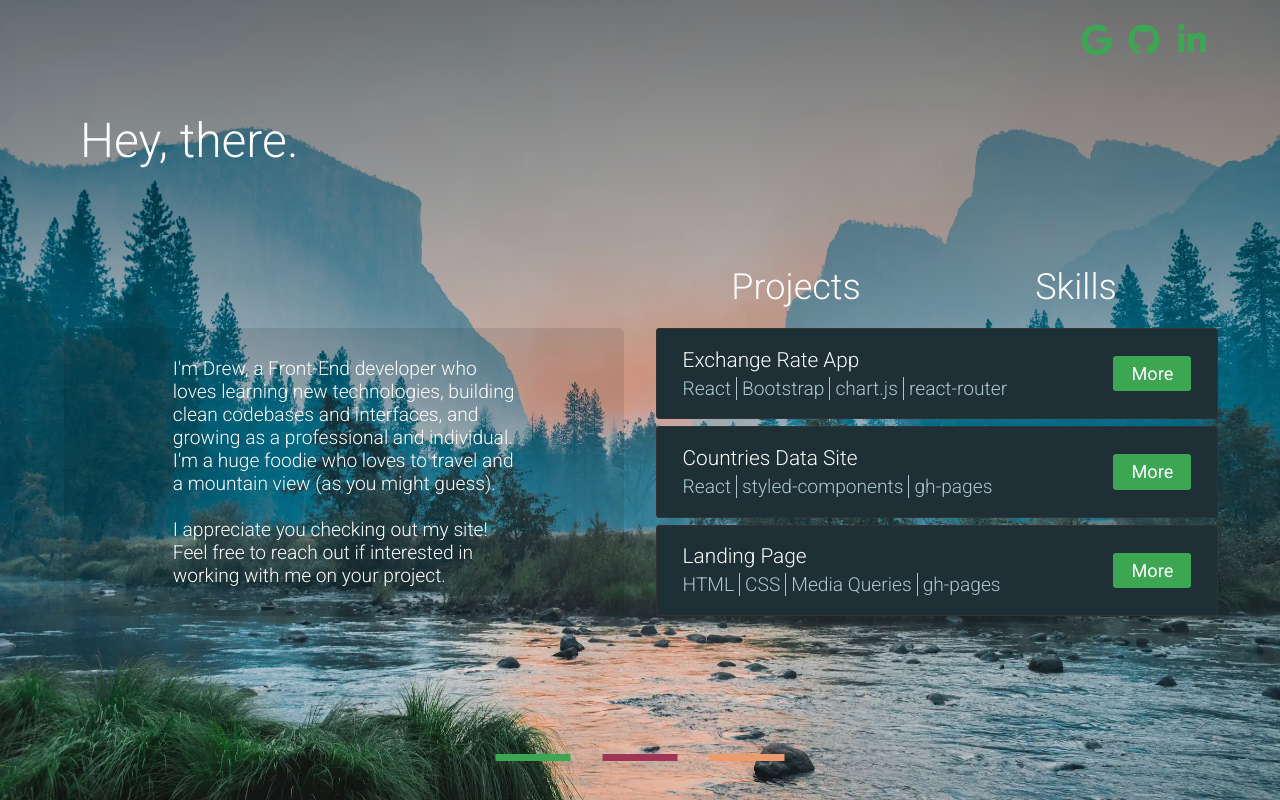
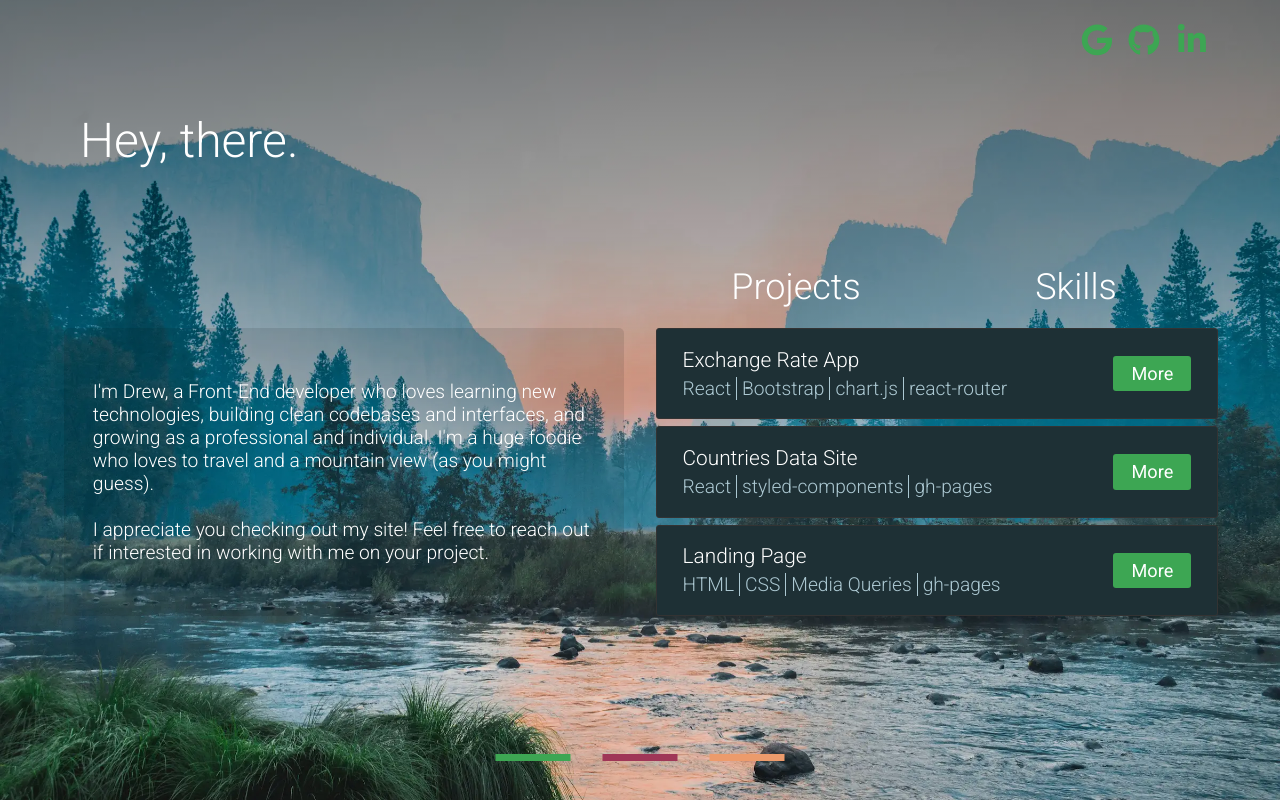
Before and after one commit to da3491/porfolio-site, a React (Vite) app: page / in a window 1280 px wide. Built offline with nearby package versions, Linux system fonts and the light colour scheme.

Commit message:
refinement

```diff
--- a/src/components/Home.jsx
+++ b/src/components/Home.jsx
@@ -71,7 +71,6 @@ const Paragraph = styled.p`
   color: white;
   border-radius: 5px;
   margin: 1.5em;
-  padding: 0 5rem;
 
   @media (max-aspect-ratio: 3/4) {
     font-size: var(--fs-1);
```
